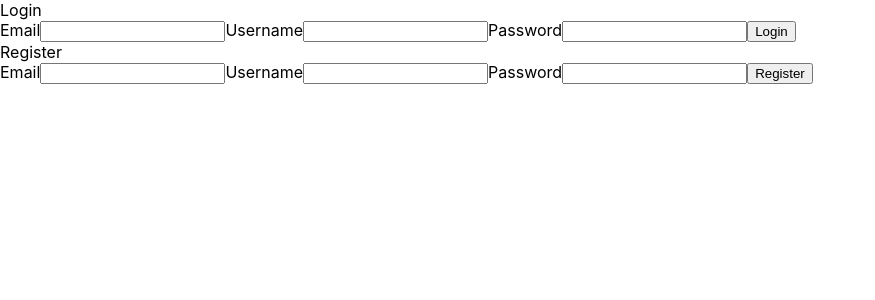
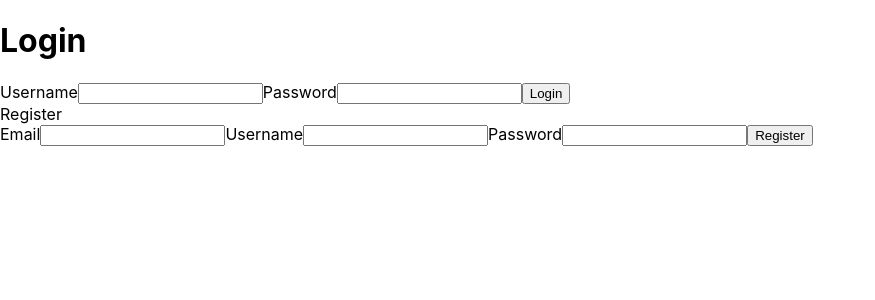
Before and after one commit to Christina-Wang-Capstone-Project/foodwaste-project, a React (Vite) app in the folder food-waste-ui/: page / in a window 1280 px wide. Shown: the top 300 px of the page, without its empty margins (0-875 px from the left). Built offline with nearby package versions, Linux system fonts and the light colour scheme.

Commit message:
added email input to register

```diff
--- a/food-waste-ui/src/components/App/App.jsx
+++ b/food-waste-ui/src/components/App/App.jsx
@@ -3,11 +3,10 @@ import { useState } from "react";
 import axios from "axios";
 import { BrowserRouter, Route, Routes } from "react-router-dom";
 import "./App.css";
-import Login from "../Login/Login";
 import Navbar from "../Navbar/Navbar";
 import Sidebar from "../Sidebar/Sidebar";
-import Register from "../Register/Register";
 import { useEffect } from "react";
+import LoggedOutView from "../LoggedOutView/LoggedOutView";
 
 export default function App() {
   const [isOpen, setIsOpen] = useState(false);
@@ -47,24 +46,23 @@ export default function App() {
     <div className="app">
       <BrowserRouter>
         <main>
-          {isLoggedIn ? (
-            <Navbar isLoggedIn={isLoggedIn} handleLogout={handleLogout} />
-          ) : (
-            <>
-              <Login handleLogin={handleLogin} />
-              <Register handleLogin={handleLogin} />
-            </>
-          )}
           <Routes>
-            {/* <Route
-              path="/home"
+            <Route
+              path="/"
               element={
-                <div className="nav-wrapper">
-                  <Sidebar isOpen={isOpen} handleOnToggle={handleOnToggle} />
-                  <Navbar />
-                </div>
+                isLoggedIn ? (
+                  <div className="nav-wrapper">
+                    <Sidebar isOpen={isOpen} handleOnToggle={handleOnToggle} />
+                    <Navbar
+                      isLoggedIn={isLoggedIn}
+                      handleLogout={handleLogout}
+                    />
+                  </div>
+                ) : (
+                  <LoggedOutView handleLogin={handleLogin} />
+                )
               }
-            /> */}
+            />
           </Routes>
         </main>
       </BrowserRouter>
--- /dev/null
+++ b/food-waste-ui/src/components/LoggedOutView/LoggedOutView.jsx
@@ -0,0 +1,17 @@
+import * as React from "react";
+import Login from "../Login/Login";
+import Register from "../Register/Register";
+import "./LoggedOutView.css";
+
+export default function LoggedOutView({ handleLogin }) {
+  return (
+    <>
+      <div className="login-container">
+        <Login handleLogin={handleLogin} />
+      </div>
+      <div className="register-container">
+        <Register handleLogin={handleLogin} />
+      </div>
+    </>
+  );
+}
--- a/food-waste-ui/src/components/Login/Login.jsx
+++ b/food-waste-ui/src/components/Login/Login.jsx
@@ -3,7 +3,6 @@ import "./Login.css";
 import axios from "axios";
 
 export default function Login({ handleLogin }) {
-  const email = React.createRef();
   const username = React.createRef();
   const password = React.createRef();
   const URL = "http://localhost:3001";
@@ -15,8 +14,7 @@ export default function Login({ handleLogin }) {
       try {
         console.log("Logging in");
         const res = await axios.post(`${URL}/login`, {
-          email: email.current.value,
-          user: username.current.value,
+          username: username.current.value,
           password: password.current.value,
         });
         handleLogin(res.data.user);
@@ -30,18 +28,13 @@ export default function Login({ handleLogin }) {
 
   return (
     <form onSubmit={handleSubmit}>
-      <div className="title">Login</div>
-
+      <h1 className="title"> Login</h1>
       <label>
-        <span>Email</span>
-        <input ref={email}></input>
-      </label>
-      <label>
-        <span>Username</span>
+        <span className="username">Username</span>
         <input ref={username}></input>
       </label>
       <label>
-        <span>Password</span>
+        <span className="password">Password</span>
         <input type="password" ref={password}></input>
       </label>
       <button type="submit">Login</button>
--- a/food-waste-ui/src/components/Navbar/Navbar.jsx
+++ b/food-waste-ui/src/components/Navbar/Navbar.jsx
@@ -53,7 +53,7 @@ export default function Navbar({ isLoggedIn, handleLogout }) {
           );
         })}
       {isLoggedIn && (
-        <Link to="#" onClick={onClick}>
+        <Link to="/" onClick={onClick}>
           Log Out
         </Link>
       )}
--- a/food-waste-ui/src/components/Register/Register.jsx
+++ b/food-waste-ui/src/components/Register/Register.jsx
@@ -15,7 +15,7 @@ export default function Register({ handleLogin }) {
       try {
         const res = await axios.post(`${URL}/register`, {
           email: email.current.value,
-          user: username.current.value,
+          username: username.current.value,
           password: password.current.value,
         });
         handleLogin(res.data.user);
```
Also changed, not shown: food-waste-ui/src/components/LoggedOutView/LoggedOutView.css (added), food-waste-ui/src/components/Register/Register.css (added), 1 other file (tests, documents, lock files or other folders).
